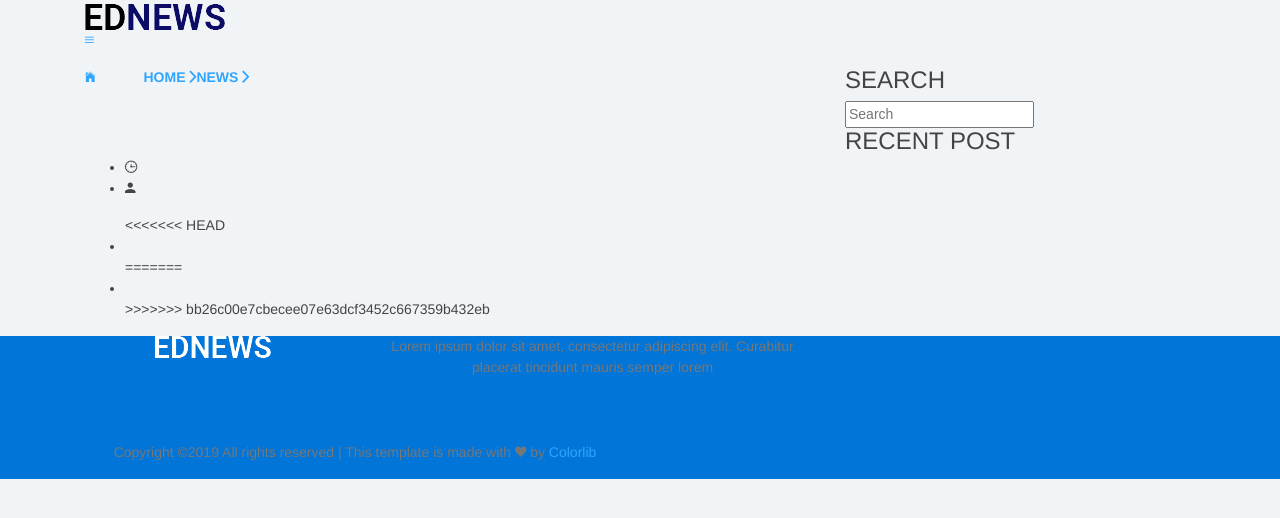
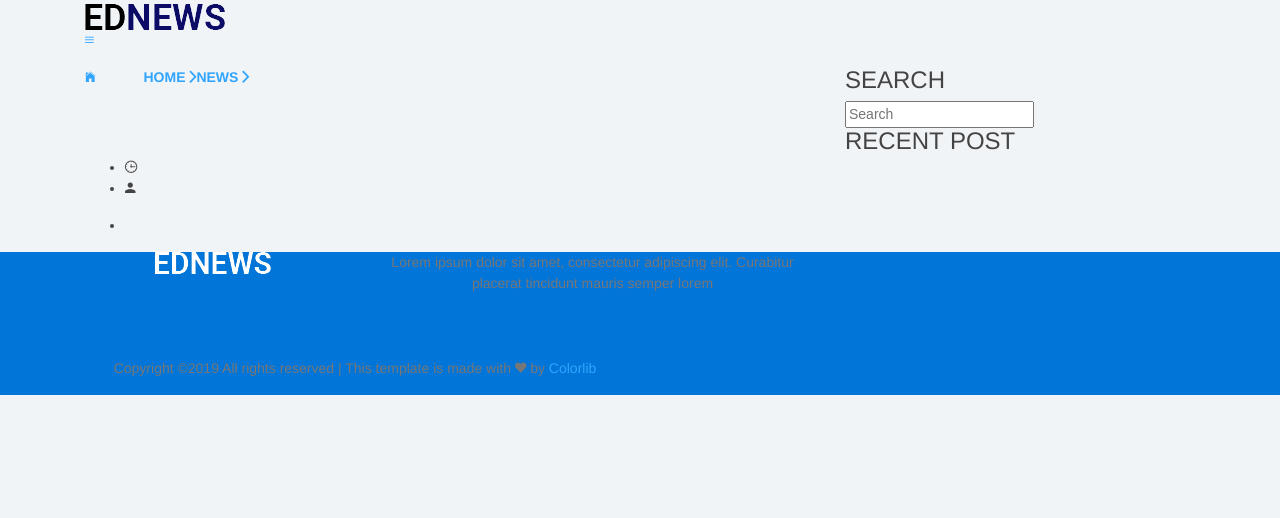
Before and after one commit to rizky-bagus/blog, a Laravel app: template resources/views/detail.blade.php in a window 1280 px wide. Shown: the part 135-653 px from the top of the page. Run offline with Laravel 8, Linux system fonts and the light colour scheme; the template is opened without the code that fills it, so the values that code supplies are empty; some web fonts are replaced.

Commit message:
Finish time

```diff
--- a/resources/views/auth/login.blade.php
+++ b/resources/views/auth/login.blade.php
@@ -1,6 +1,6 @@
 <html>
 <head>
-    <title>Login - E-learning</title>
+    <title>Login</title>
     <link rel="stylesheet" type="text/css" href="{{ asset('login1/css/bootstrap.min.css ') }}">
     <style>
         .form-signin
--- a/resources/views/detail.blade.php
+++ b/resources/views/detail.blade.php
@@ -27,11 +27,7 @@
 
 					<div class="sided-half">
 						<ul class="s-left ptb-5 list-btn-semiwhite sided-sm-center">
-<<<<<<< HEAD
-							<li><a href="#">{{ $news->Category->category }}</a></li>
-=======
 							<li><a href="{{ route('filter', $news->Category->id) }}">{{ $news->Category->category }}</a></li>
->>>>>>> bb26c00e7cbecee07e63dcf3452c667359b432eb
 						</ul>
 
 						</ul>
```
